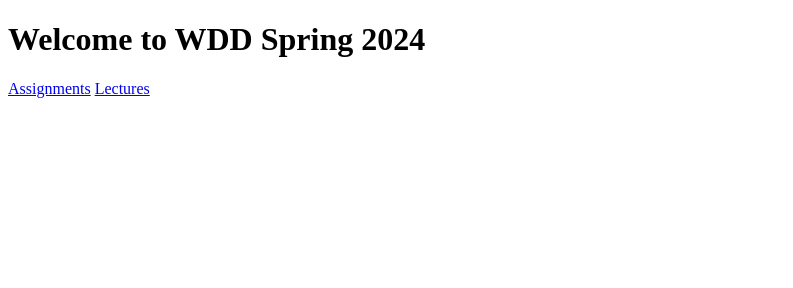
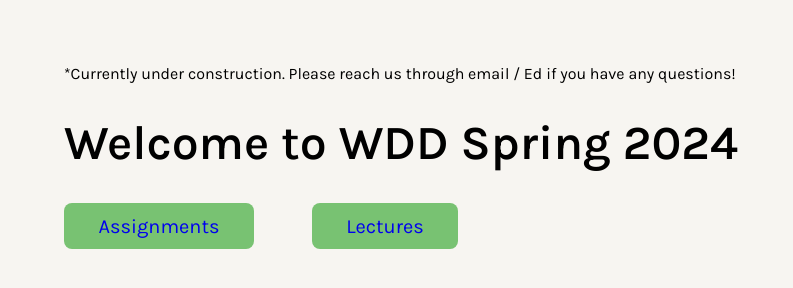
Before and after one commit to webdesigndecal/sp24, a plain HTML site: page index.html in a window 1280 px wide. Shown: the whole page, without its empty margins (0-793 px from the left). Drawn offline with Linux system fonts and the light colour scheme.

Commit message:
update home pagE

```diff
--- a/assignments/styles.css
+++ b/assignments/styles.css
@@ -1,10 +1,24 @@
-@import url('https://fonts.googleapis.com/css?family=Karla');
+@import url('https://fonts.googleapis.com/css2?family=Karla:ital,wght@0,200..800;1,200..800&display=swap');
 
 body {
     font-family: 'Karla', sans-serif;
     background-color: #F7F5F1;
     box-sizing: border-box;
+    margin: 5%;
 }
+
+h1 {
+    font-weight: 700;
+}
+
+h2 {
+    font-weight: 500;
+}
+h2 a {
+    color:#0072BB;
+}
+
+h2 a:visited { color:#03588E; }
 
 #assignment-container {
     display: flex;
@@ -30,4 +44,5 @@ body {
     flex-direction: column;
     align-items: center;
     width: 30%;
+    font-weight: 500;
 }
--- a/index.html
+++ b/index.html
@@ -3,11 +3,19 @@
 <head>
     <meta charset="UTF-8">
     <meta name="viewport" content="width=device-width, initial-scale=1.0">
-    <title>WDD Resources</title>
+    <title>WDD Portal</title>
+    <link rel="stylesheet" href="styles.css">
 </head>
 <body>
-    <h1>Welcome to WDD Spring 2024</h1>
-    <a href="assignments/index.html">Assignments</a>
-    <a href="lectures/index.html">Lectures</a>
+    <div >
+        <p id="warning"> *Currently under construction. Please reach us through email / Ed if you have any questions! </p>
+
+        <h1 id="home-title">Welcome to WDD Spring 2024</h1>
+
+            <div id="home-container">
+                <a href="assignments/index.html">Assignments</a>
+                <a href="lectures/index.html">Lectures</a>
+            </div>
+    </div>
 </body>
 </html>
--- a/lectures/styles.css
+++ b/lectures/styles.css
@@ -1,10 +1,15 @@
-@import url('https://fonts.googleapis.com/css?family=Karla');
+@import url('https://fonts.googleapis.com/css2?family=Karla:ital,wght@0,200..800;1,200..800&display=swap');
 
 body {
     font-family: 'Karla', sans-serif;
     background-color: #F7F5F1;
     box-sizing: border-box;
+    margin: 5%;
 }
+
+h2 a { color:#0072BB; }
+
+h2 a:visited { color:#03588E; }
 
 #table-container {
     border-radius: 8px;
@@ -15,6 +20,7 @@ body {
 table {
     width: 100%;
     border-collapse: collapse;
+
 }
 
 thead {
@@ -26,6 +32,7 @@ thead {
 /* Style for odd rows */
 tbody tr:nth-child(odd) {
     background-color: #F1F9F0;
+
 }
 
 /* Style for even rows */
@@ -37,3 +44,14 @@ th, td {
     padding: 8px;
     text-align: center;
 }
+
+
+#programming-slides-link, #design-slides-link, #lecture-youtube-link {
+    text-decoration: none;
+    color: #055864;
+    font-weight: 600;
+}
+
+#programming-slides-link {
+    color:#0072BB;
+}
--- /dev/null
+++ b/styles.css
@@ -0,0 +1,40 @@
+@import url('https://fonts.googleapis.com/css2?family=Karla:ital,wght@0,200..800;1,200..800&display=swap');
+
+body {
+    font-family: 'Karla', sans-serif;
+    background-color: #F7F5F1;
+    box-sizing: border-box;
+    margin: 5%;
+}
+
+#home-container {
+    display: flex;
+    justify-content: left;
+    align-items: left;
+    border-radius: 8px;
+    color: #F7F5F1;
+    width: 100%;
+}
+
+#home-container a {
+    background-color: #78C272;
+    margin-right: 5%;
+    padding: 1% 3%;
+    border-radius: 8px;
+    text-decoration: none;
+    font-weight: 400;
+    font-size: 20px;
+}
+
+#home-container a:visited {
+    color:white;
+}
+
+#home-title {
+    font-size: 48px;
+    font-weight: 600;
+}
+
+#warning {
+    margin-top:1%
+}
```
Also changed, not shown: assignments/index.html (+1 -1 lines).
